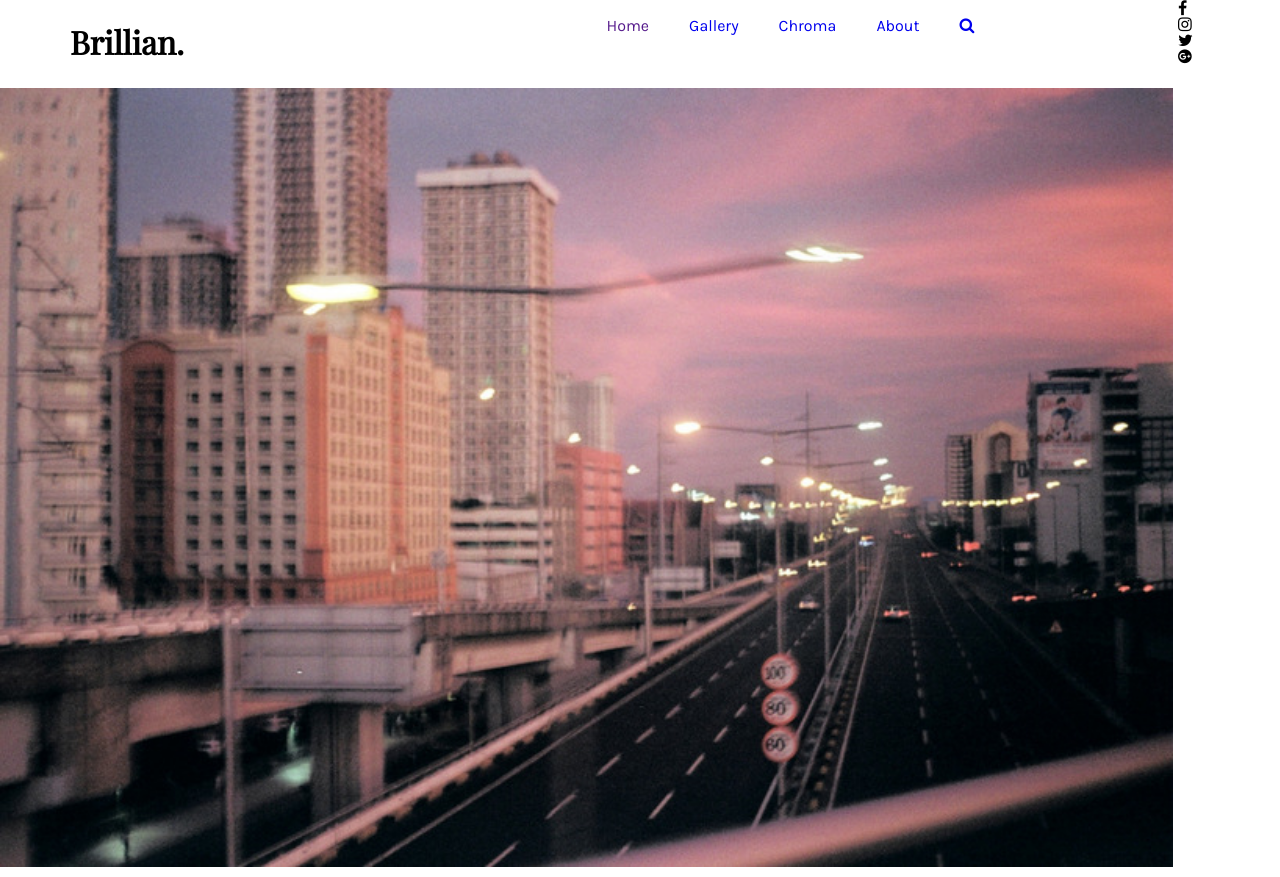
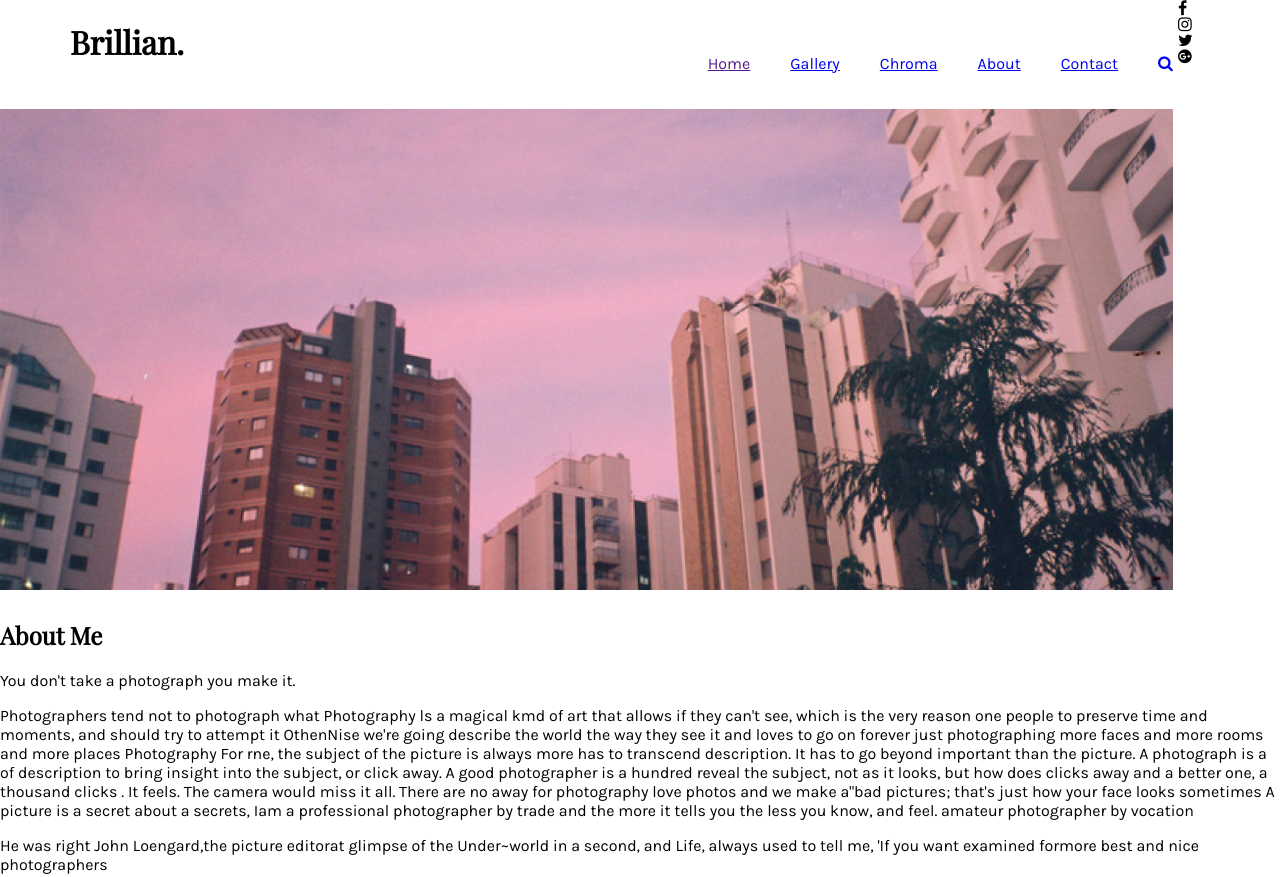
Before and after one commit to courtneylabog/brillian-psd, a website: page index.html in a window 1280 px wide. Shown: the top 877 px of the page. Drawn offline with nearby package versions, Linux system fonts and the light colour scheme.

Commit message:
Organized nav

```diff
--- a/index.html
+++ b/index.html
@@ -20,14 +20,15 @@
 						<li><a href="#gallery">Gallery</a></li>
 						<li><a href="#chroma">Chroma</a></li>
 						<li><a href="#about">About</a></li>
-						<li><a href="#about"><i class="fa fa-search" aria-hidden="true"></i></a></li>
+						<li><a href="#contact">Contact</a></li>
+						<li><a href="#search"><i class="fa fa-search" aria-hidden="true"></i></a></li>
 					</ul>
 				</div>
 			</nav>
 			<div class="hero">
 				<div class="hero__container">
 					<div class="hero__image">
-						<img src="images/hero-image.jpg" alt="">
+						<img src="images/hero-2.png" alt="">
 					</div>
 				</div>
 				<div class="hero__headline"></div>
--- a/src/styles/partials/_header.scss
+++ b/src/styles/partials/_header.scss
@@ -17,14 +17,20 @@ nav{
 	}
 	.nav__list{
 		width: 50%;
+		margin-top: 18px;
 
 		ul{
 			display: flex;
 			list-style-type: none;
 			padding: 0;
-			li a{
-				text-decoration: none;
+			justify-content: flex-end;
+
+			li{
 				padding: 20px;
+			}
+
+			li:last-child{
+				padding-right: 0;
 			}
 		}
 	}
@@ -32,6 +38,7 @@ nav{
 
 .hero__image{
 	grid-column: span 11;
+
 	img{
 		width: 100%;
 	}
--- a/src/styles/partials/_sections.scss
+++ b/src/styles/partials/_sections.scss
@@ -2,3 +2,7 @@ section{
 	grid-column: span 12;
 	font-family: $font-content;
 }
+
+h2{
+	font-family: $font-header;
+}
```
Also changed, not shown: images/hero-2.jpg (added), images/hero-2.png (added), public/styles/style.css.
